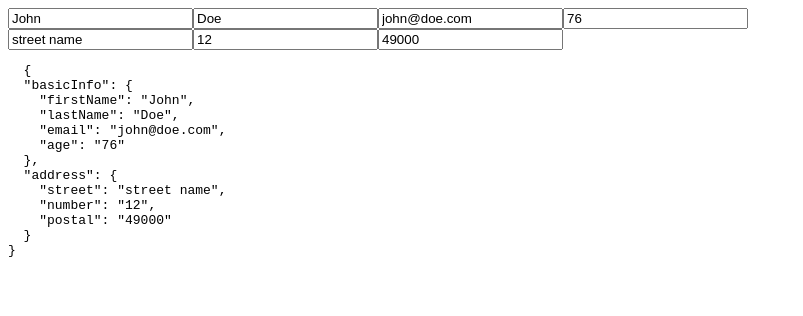
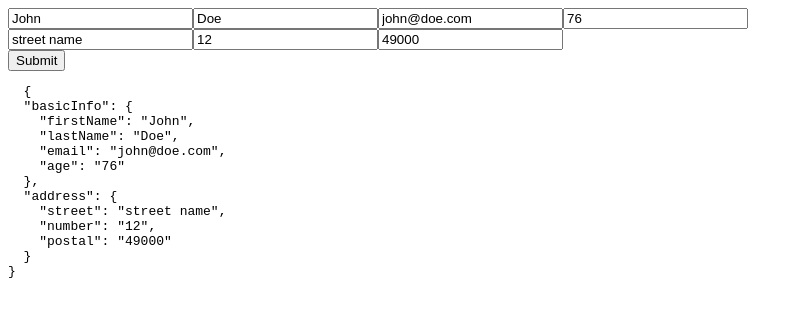
Before and after one commit to profanis/bpb-mastering-angular-reactive-forms, an Angular app: page / in a window 1280 px wide. Shown: the top 316 px of the page, without its empty margins (0-803 px from the left). Built offline with nearby package versions, Linux system fonts and the light colour scheme.

Commit message:
button added in the HTML

```diff
--- a/src/app/app.component.html
+++ b/src/app/app.component.html
@@ -1,4 +1,4 @@
-<form [formGroup]="myForm">
+<form [formGroup]="myForm" (ngSubmit)="submitForm()">
 
      <div formGroupName="basicInfo">
 
@@ -36,6 +36,7 @@
 
      </div>
 
+     <button type="submit">Submit</button>
 </form>
 
 
```
